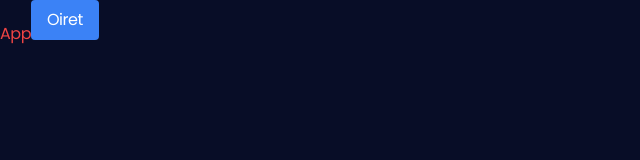
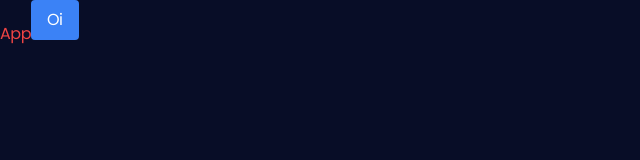
Before and after one commit to mauassenco/saas-app-lp, a React (Vite) app: page / in a window 1280 px wide. Shown: the top 160 px of the page, without its empty margins (0-640 px from the left). Built offline with nearby package versions, Linux system fonts and the light colour scheme.

Commit message:
Revert "Testing husky"
This reverts commit 02a47f067de368ad7c26e7ed1ffdcab6d1b34cc6.

```diff
--- a/src/App.tsx
+++ b/src/App.tsx
@@ -5,7 +5,7 @@ const App = () => {
     <div className="absolute flex items-end justify-end space-x-2 text-clip leading-3 text-red-500">
       App
       <button className="rounded bg-blue-500 px-4 py-2 text-base text-white">
-        Oiret
+        Oi
       </button>
     </div>
   )
```
